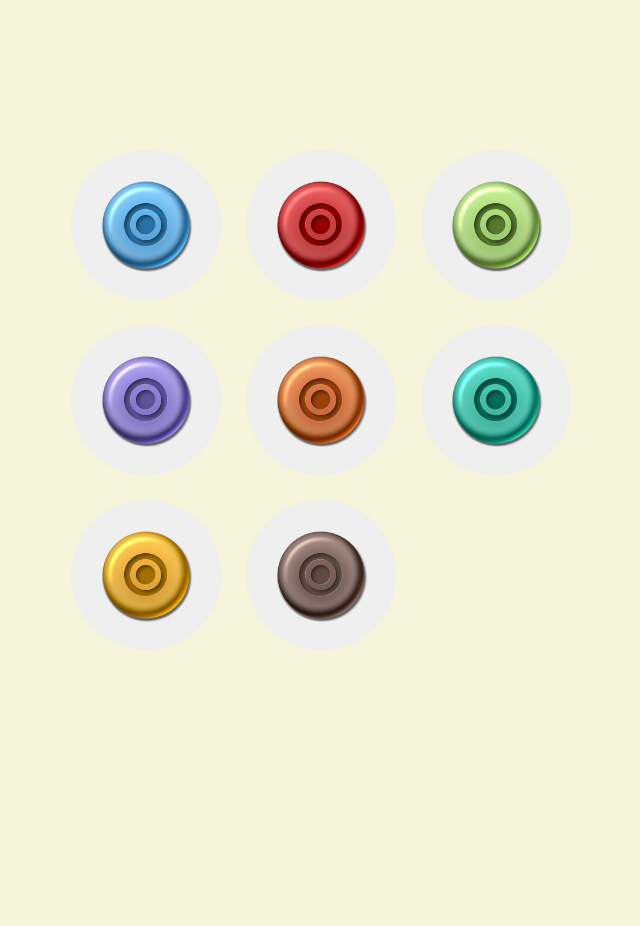
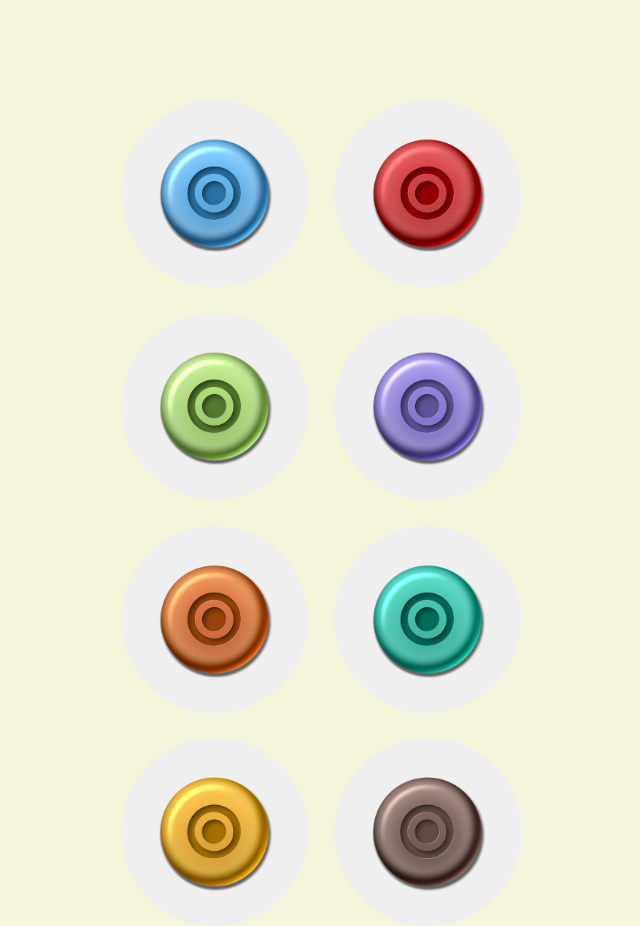
Before and after one commit to 2mnml/cobby, a plain HTML site: page index.html in a window 1280 px wide. Shown: the whole page, without its empty margins (319-959 px from the left). Before the commit the page ends 800 px from the top, so only its background shows below. Drawn offline with Linux system fonts and the light colour scheme.

Commit message:
Update index.html

```diff
--- a/index.html
+++ b/index.html
@@ -19,18 +19,18 @@
 
 .button-container {
     display: grid;
-    grid-template-columns: repeat(auto-fit, minmax(25%, 1fr)); /* Adjust columns for different screens */
-    grid-template-rows: repeat(auto-fit, minmax(25%, 1fr)); /* Ensures proper scaling */
+    grid-template-columns: repeat(2, 1fr); /* 2 columns */
+    grid-template-rows: repeat(4, 1fr); /* 4 rows */
     gap: 2vw;
-    width: 90vw; /* Keep width within viewport */
-    height: 90vh; /* Ensure container fits within the viewport */
-    max-width: 500px; /* Prevent it from getting too wide */
-    max-height: 500px; /* Prevent it from overflowing */
+    width: 90vw;  /* Responsive width */
+    height: 90vh; /* Ensures it fills most of the screen */
+    max-width: 400px; /* Prevents it from becoming too wide */
+    max-height: 600px; /* Prevents it from overflowing */
 }
 
 .button {
-    aspect-ratio: 1 / 1; /* Ensures buttons stay square */
-    width: 100%; /* Button width adapts to the grid */
+    aspect-ratio: 1 / 1; /* Ensures buttons remain square */
+    width: 100%; /* Make sure buttons fit within the grid */
     border: none;
     font-size: 2vw;
     cursor: pointer;
```
